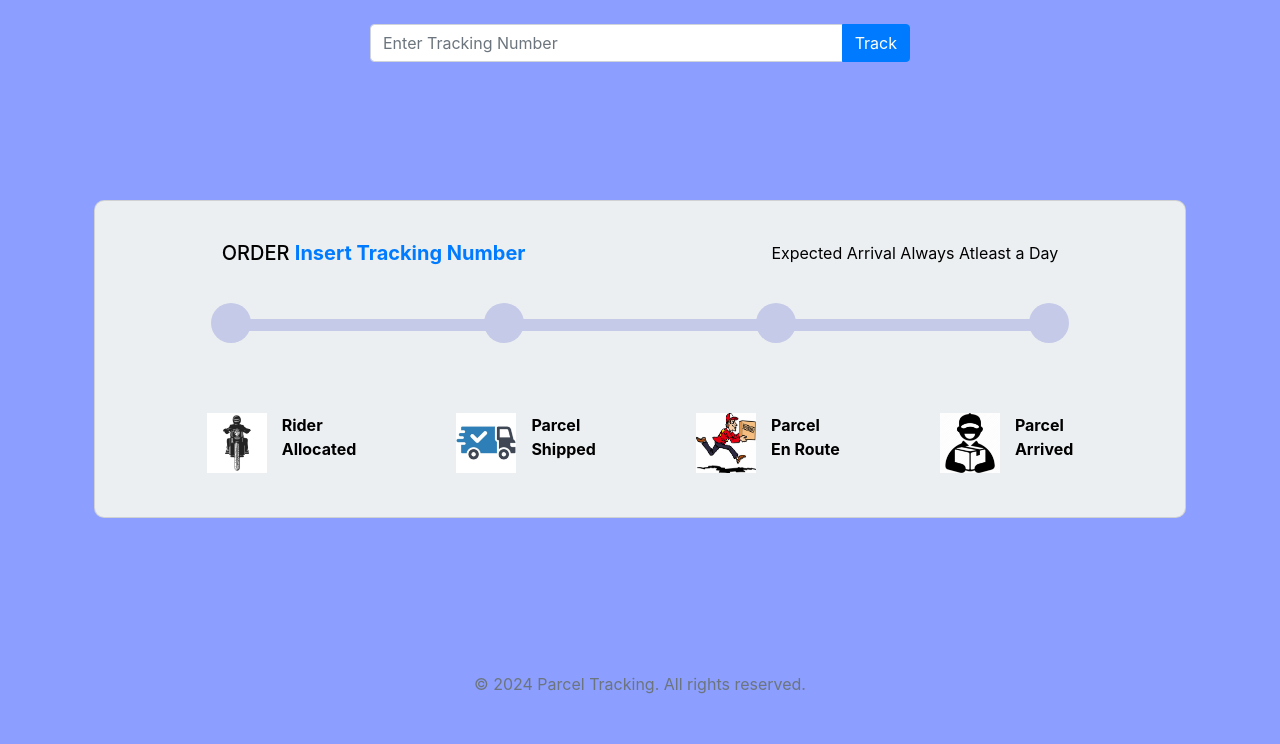
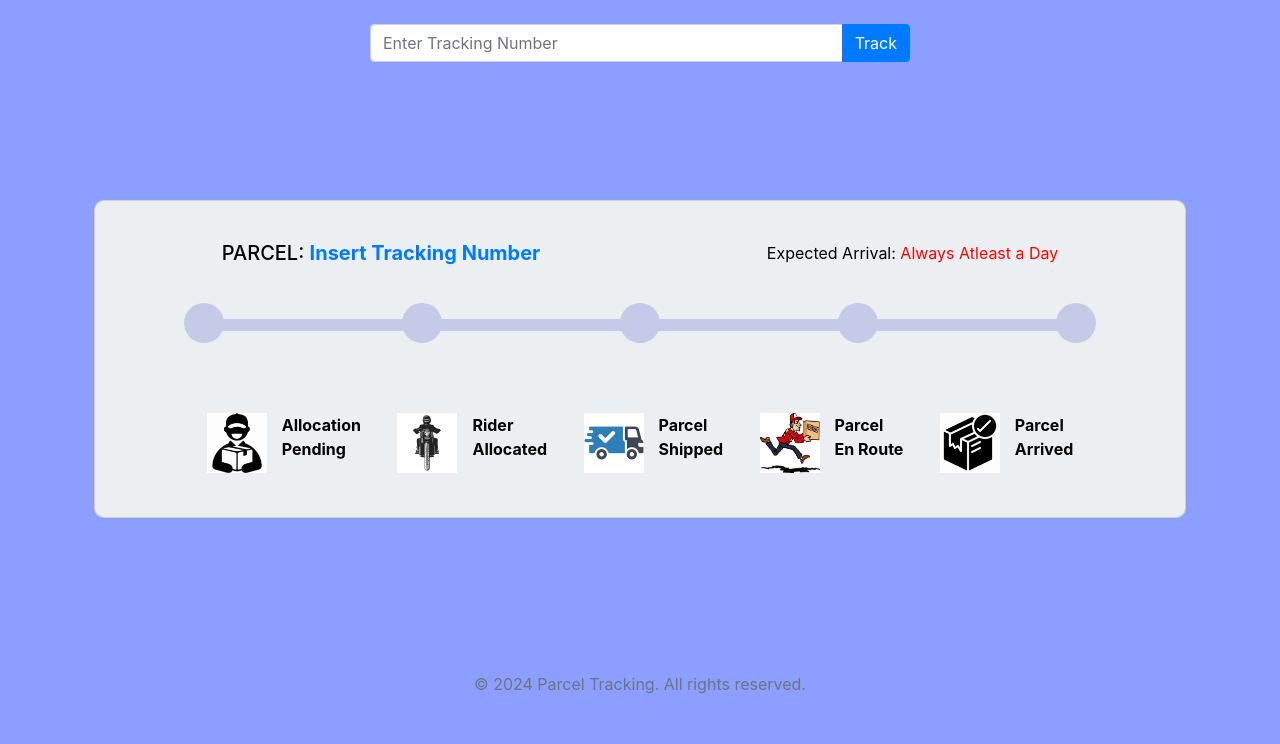
Before and after one commit to NjengaC/Vue-PortfolioProject, a Flask app: page /track_parcel in a window 1280 px wide. Shown: the part 56-800 px from the top of the page. Run offline with Flask 3, Linux system fonts and the light colour scheme; some libraries are stand-ins or nearby versions.

Commit message:
track parcel progress bar(5)

```diff
--- a/entry/static/styles/login.css
+++ b/entry/static/styles/login.css
@@ -168,3 +168,7 @@ body {
 .navbar-toggler-icon {
     border-color: #333; /* Color of the navbar toggler icon */
 }
+.row {
+    align: center;
+    text-align: center;
+}
--- a/entry/static/styles/register.css
+++ b/entry/static/styles/register.css
@@ -168,3 +168,7 @@
 .navbar-toggler-icon {
     border-color: #333; /* Color of the navbar toggler icon */
 }
+.row {
+    align: center;
+    text-align: center;
+}
--- a/entry/static/styles/track.css
+++ b/entry/static/styles/track.css
@@ -33,7 +33,7 @@ body {
 #progressbar li {
     list-style-type: none;
     font-size: 13px;
-    width: 25%;
+    width: 20%;
     float: left;
     position: relative;
     font-weight: 400;
@@ -76,7 +76,7 @@ body {
     left: -50%;
 }
 
-#progressbar li:nth-child(2):after, #progressbar li:nth-child(3):after {
+#progressbar li:nth-child(2):after, #progressbar li:nth-child(3):after, #progressbar li:nth-child(4):after {
     left: -50%;
 }
 
@@ -106,7 +106,9 @@ body {
     font-family: FontAwesome;
     content: "\f00c";
 }
-
+#expectedArrivalPlaceholder {
+	color: red;
+}
 .icon {
     width: 60px;
     height: 60px;
--- a/entry/templates/track_parcel.html
+++ b/entry/templates/track_parcel.html
@@ -32,6 +32,18 @@
     </nav>
 
     <!-- Search bar -->
+    <div class="row justify-content-center">
+	    {% with messages = get_flashed_messages(with_categories=true) %}
+	    {% if messages %}
+	    {% for category, message in messages %}
+	    <div class="alert alert-{{ category }}">
+		    {{ message }}
+	    </div>
+	    {% endfor %}
+	    {% endif %}
+	    {% endwith %}
+
+    </div>
     <div class="container mt-4">
 	    <div class="row justify-content-center">
 		    <div class="col-md-6">
@@ -52,25 +64,31 @@
         <div class="card">
             <div class="row d-flex justify-content-between px-3 top">
                 <div class="d-flex">
-                    <h5>ORDER <span class="text-primary font-weight-bold" id="trackingNumberPlaceholder">Insert Tracking Number </span></h5>
+                    <h5>PARCEL: <span class="text-primary font-weight-bold" id="trackingNumberPlaceholder">Insert Tracking Number </span></h5>
                 </div>
                 <div class="d-flex flex-column text-sm-right">
-                    <p class="mb-0">Expected Arrival <span id="expectedArrivalPlaceholder">Always Atleast a Day</span></p>
+                    <p class="mb-0">Expected Arrival: <span id="expectedArrivalPlaceholder">Always Atleast a Day</span></p>
                 </div>
             </div>
             <!-- Add class 'active' to progress -->
             <div class="row d-flex justify-content-center">
                 <div class="col-12">
-                    <ul id="progressbar" class="text-center">
-                        <!-- You can dynamically add classes to these li elements based on parcel status -->
+                    <ul id="progressbar" class="text-center no-gutters">
                         <li id="step1" class="step0"></li>
                         <li id="step2" class="step0"></li>
                         <li id="step3" class="step0"></li>
                         <li id="step4" class="step0"></li>
+                        <li id="step5" class="step0"></li>
                     </ul>
                 </div>
             </div>
             <div class="row justify-content-between top">
+                <div class="row d-flex icon-content">
+                    <img class="icon" src="../static/images/arrive.png">
+                    <div class="d-flex flex-column">
+                        <p class="font-weight-bold">Allocation<br>Pending</p>
+                    </div>
+                </div>
                 <div class="row d-flex icon-content">
                     <img class="icon" src="../static/images/rider.png">
                     <div class="d-flex flex-column">
@@ -90,7 +108,7 @@
                     </div>
                 </div>
                 <div class="row d-flex icon-content">
-                    <img class="icon" src="../static/images/arrive.png">
+                    <img class="icon" src="../static/images/delivered.png">
                     <div class="d-flex flex-column">
                         <p class="font-weight-bold">Parcel<br>Arrived</p>
                     </div>
@@ -142,13 +160,26 @@ function updateProgressBar(status) {
             document.getElementById('step1').classList.add('active');
             break;
         case 'allocated':
+            document.getElementById('step1').classList.add('active');
             document.getElementById('step2').classList.add('active');
             break;
         case 'in-progress':
+            document.getElementById('step1').classList.add('active');
+	    document.getElementById('step2').classList.add('active');
             document.getElementById('step3').classList.add('active');
             break;
         case 'shipped':
+            document.getElementById('step1').classList.add('active');
+            document.getElementById('step2').classList.add('active');
+            document.getElementById('step3').classList.add('active');
             document.getElementById('step4').classList.add('active');
+            break;
+        case 'arrived':
+            document.getElementById('step1').classList.add('active');
+            document.getElementById('step2').classList.add('active');
+            document.getElementById('step3').classList.add('active');
+            document.getElementById('step4').classList.add('active');
+            document.getElementById('step5').classList.add('active');
             break;
         default:
             console.log('Unknown parcel status:', status);
```
Also changed, not shown: entry/templates/about.html (+12 -0 lines), entry/templates/forgot_password.html (+12 -0 lines), entry/templates/home.html (+12 -0 lines), entry/templates/home_authenticated.html (+12 -0 lines), entry/templates/login.html (+11 -0 lines), entry/templates/login_rider.html (+11 -0 lines), entry/templates/payment.html (+12 -0 lines), entry/templates/register.html (+12 -0 lines), entry/templates/request_pickup.html (+11 -0 lines), entry/static/images/delivered.png (added).
